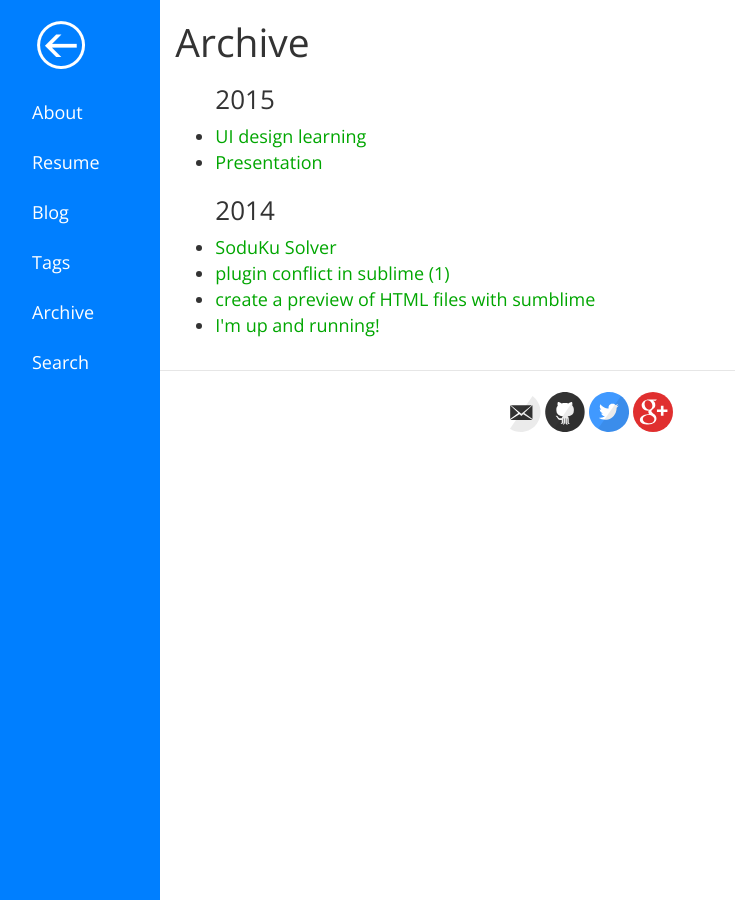
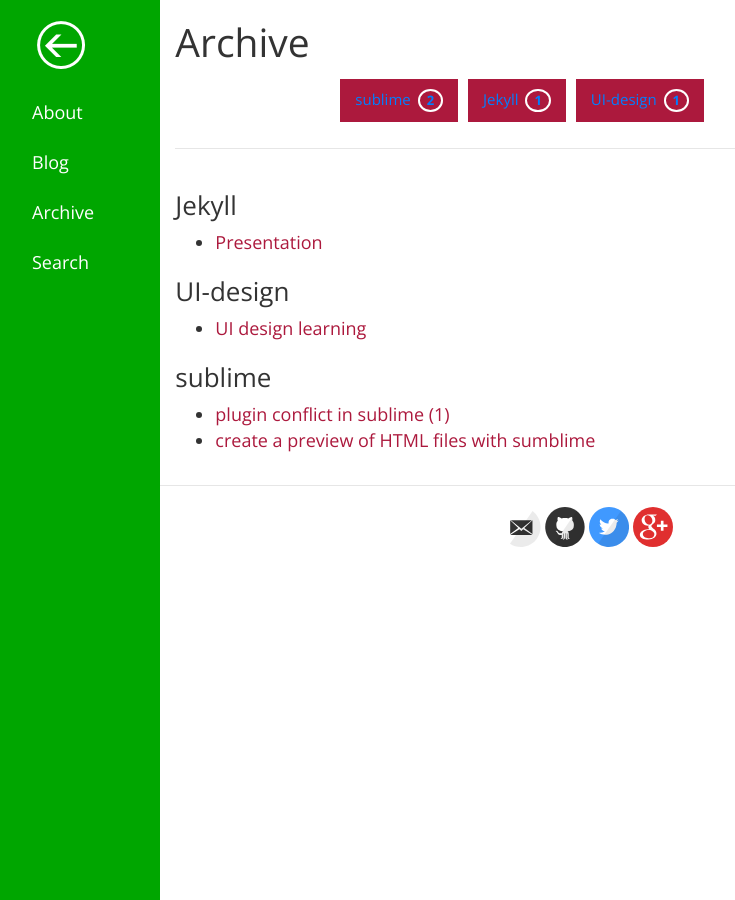
Before and after one commit to ZhuFengdaaa/ZhuFengdaaa.github.io, a Jekyll site: the page built from archive/index.html, in a window 1280 px wide. Shown: the whole page, without its empty margins (53-788 px from the left). Built offline with Jekyll 4.4.1, drawn with Linux system fonts in a browser that asks for light colours.

Commit message:
2015-01-04-20-22-49

```diff
--- a/_config.yml
+++ b/_config.yml
@@ -17,12 +17,8 @@ baseurl:          ''
 navigation:
 - text: About
   url: /about/
-- text: Resume
-  url: /resume/
 - text: Blog
   url: /blog/
-- text: Tags
-  url: /tags/
 - text: Archive
   url : /archive/
 - text: Search
--- a/archive/index.html
+++ b/archive/index.html
@@ -1,20 +1,51 @@
 ---
 layout: page
 title: Archive
-description: Page with links to all old articles of the blog
-theme: blue
+description: A page with tag cloud and display of articles tag wice
+theme: green
 ---
-    <ul>
-      {% for post in site.posts %}
-        {% unless post.next %}
-          <h3>{{ post.date | date: '%Y' }}</h3>
-        {% else %}
-          {% capture year %}{{ post.date | date: '%Y' }}{% endcapture %}
-          {% capture nyear %}{{ post.next.date | date: '%Y' }}{% endcapture %}
-          {% if year != nyear %}
-            <h3>{{ post.date | date: '%Y' }}</h3>
-          {% endif %}
-        {% endunless %}
-        <li class="alink"><a href="{{ post.url }}" class="green-link">{{ post.title }}</a></li>
-      {% endfor %}
-    </ul>
+    <div class="row">
+        <div class="col-md-2">
+        </div>
+        <div class="col-md-8">
+            <section class="tags">
+                <ul class="nav nav-pills">
+                    {% for tag in site.tags %}
+                    <li class="red" style="margin:5px">
+                        <a href="/tags/{{ tag | first | slugize }}/"> {{ tag | first }}&nbsp;<span class="badge">{{ tag | last | size}}</span></a>
+                    </li>
+                    {% endfor %}
+                </ul>
+            </section>
+
+        </div>
+        <div class="col-md-2">
+        </div>
+    </div>
+    <hr/>
+    <div class="row">
+        <div class="col-md-12">
+            <section>
+            {% capture tags %}
+                {% for tag in site.tags %}
+                    {{ tag[0] }}
+                {% endfor %}
+            {% endcapture %}
+
+            {% assign sortedtags = tags | split:' ' | sort %}
+
+            {% for tag in sortedtags %}
+                <h3>{{tag}}</h3>
+                <ul>
+                    {% for post in site.posts %}
+                        {% for otag in post.tags %}
+                            {% if tag == otag %}
+                                <li class="alink"><a href="{{ post.url }}" class="red-link">{{ post.title }}</a></li>
+                            {% endif %}
+                        {% endfor %}
+                    {% endfor %}
+                </ul>
+            {% endfor %}
+            </section>
+        </div>
+    </div>
--- a/assets/css/bcg.css
+++ b/assets/css/bcg.css
@@ -60,6 +60,11 @@ body {
 }
 .tag-icon {
 	background-image: url('/assets/images/tag-icon.png');
+	background-position: center;
+	background-repeat: no-repeat;
+}
+.tag1-icon {
+	background-image: url('/assets/images/tag-icon1.png');
 	background-position: center;
 	background-repeat: no-repeat;
 }
```
Also changed, not shown: index.html (+13 -8 lines), tags/index.html (deleted, +0 -51 lines), archive/Jekyll/index.md (renamed from tags/Jekyll/index.md), archive/Jekyll/jekyll-logo.png (renamed from tags/Jekyll/jekyll-logo.png), archive/SharePoint/index.html (renamed from tags/SharePoint/index.html), archive/UI-design/index.md (renamed from tags/UI-design/index.md), archive/UI-design/pattern.png (renamed from tags/UI-design/pattern.png), archive/UI-design/provide-feedback.png (renamed from tags/UI-design/provide-feedback.png), assets/images/tag-icon.png, assets/images/tag-icon1.png (added).
